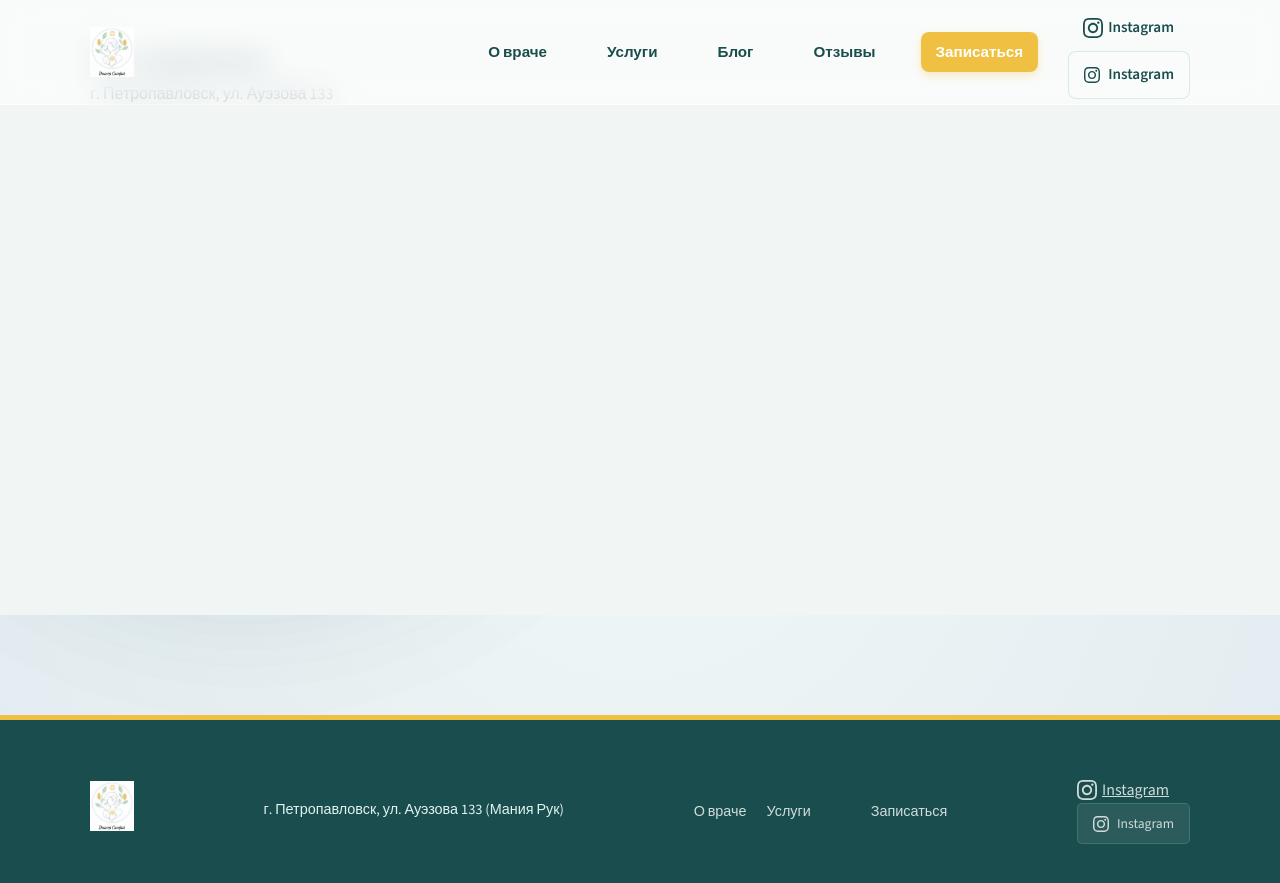
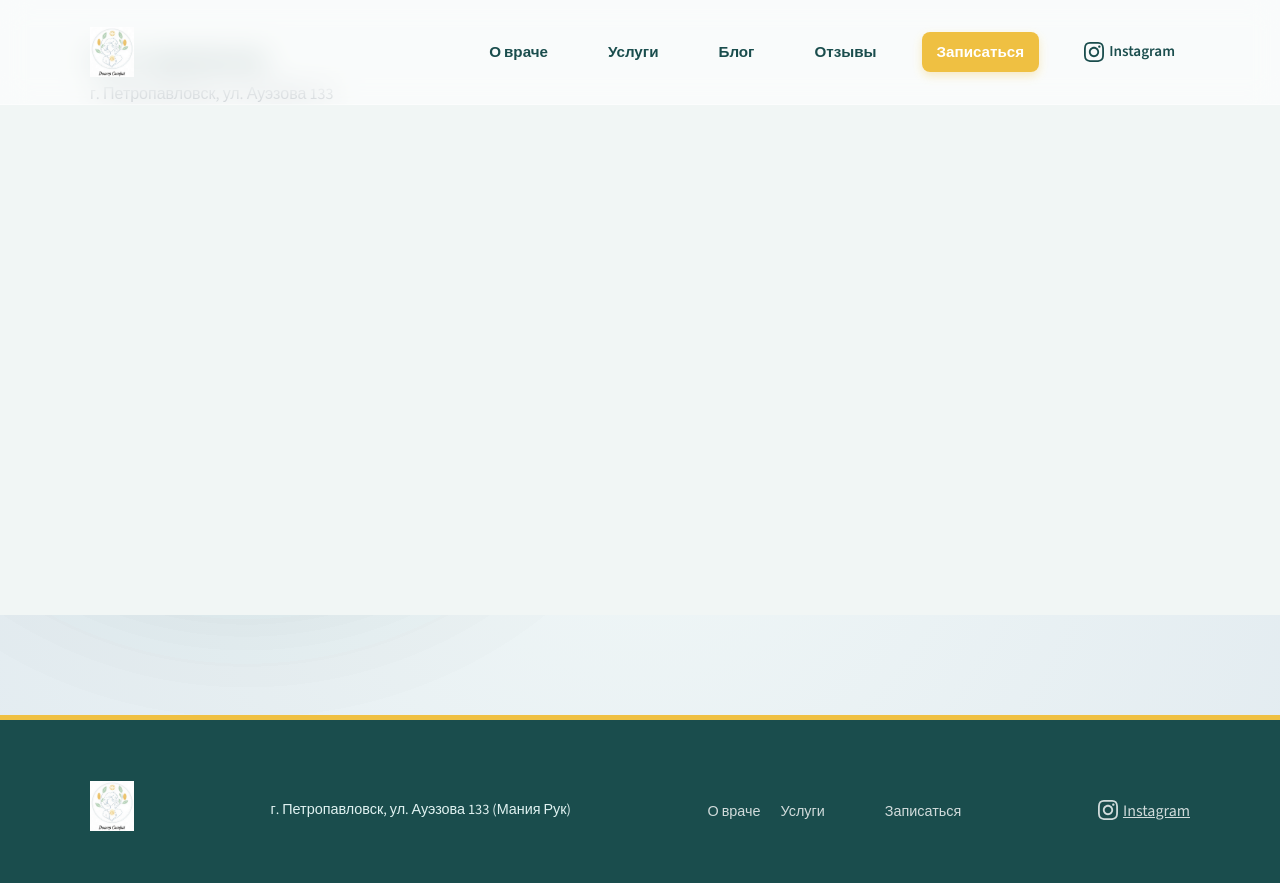
Before and after one commit to gosubv/doctorstafij, a Jekyll site: the page built from index.md, in a window 1280 px wide and 900 px high, scrolled down 6867 px. Shown: the top 883 px of the window. Built offline with Jekyll 4.4.1, drawn with Linux system fonts in a browser that asks for light colours.

Commit message:
Update instagram.html

```diff
--- a/_includes/instagram.html
+++ b/_includes/instagram.html
@@ -4,8 +4,3 @@
   </svg>
   Instagram
 </a>
-
-<a href="{{ site.author.instagram_url }}" target="_blank" class="footer-insta">
-  <svg width="16" height="16" fill="currentColor" viewBox="0 0 24 24" style="margin-right:8px;"><path d="M12 2.163c3.204 0 3.584.012 4.85.07 3.252.148 4.771 1.691 4.919 4.919.058 1.265.069 1.645.069 4.849 0 3.205-.012 3.584-.069 4.849-.149 3.225-1.664 4.771-4.919 4.919-1.266.058-1.644.07-4.85.07-3.204 0-3.584-.012-4.849-.07-3.26-.149-4.771-1.699-4.919-4.92-.058-1.265-.07-1.644-.07-4.849 0-3.204.013-3.583.07-4.849.149-3.227 1.664-4.771 4.919-4.919 1.266-.057 1.645-.069 4.849-.069zm0-2.163c-3.259 0-3.667.014-4.947.072-4.358.2-6.78 2.618-6.98 6.98-.059 1.281-.073 1.689-.073 4.948 0 3.259.014 3.668.072 4.948.2 4.358 2.618 6.78 6.98 6.98 1.281.058 1.689.072 4.948.072 3.259 0 3.668-.014 4.948-.072 4.354-.2 6.782-2.618 6.979-6.98.059-1.28.073-1.689.073-4.948 0-3.259-.014-3.667-.072-4.947-.196-4.354-2.617-6.78-6.979-6.98-1.281-.059-1.69-.073-4.949-.073zm0 5.838c-3.403 0-6.162 2.759-6.162 6.162s2.759 6.163 6.162 6.163 6.162-2.759 6.162-6.163-2.759-6.162-6.162-6.162zm0 10.162c-2.209 0-4-1.79-4-4 0-2.209 1.791-4 4-4s4 1.791 4 4c0 2.21-1.791 4-4 4zm6.406-11.845c-.796 0-1.441.645-1.441 1.44s.645 1.44 1.441 1.44c.795 0 1.439-.645 1.439-1.44s-.644-1.44-1.439-1.44z"/></svg>
-  Instagram
-</a>
```
